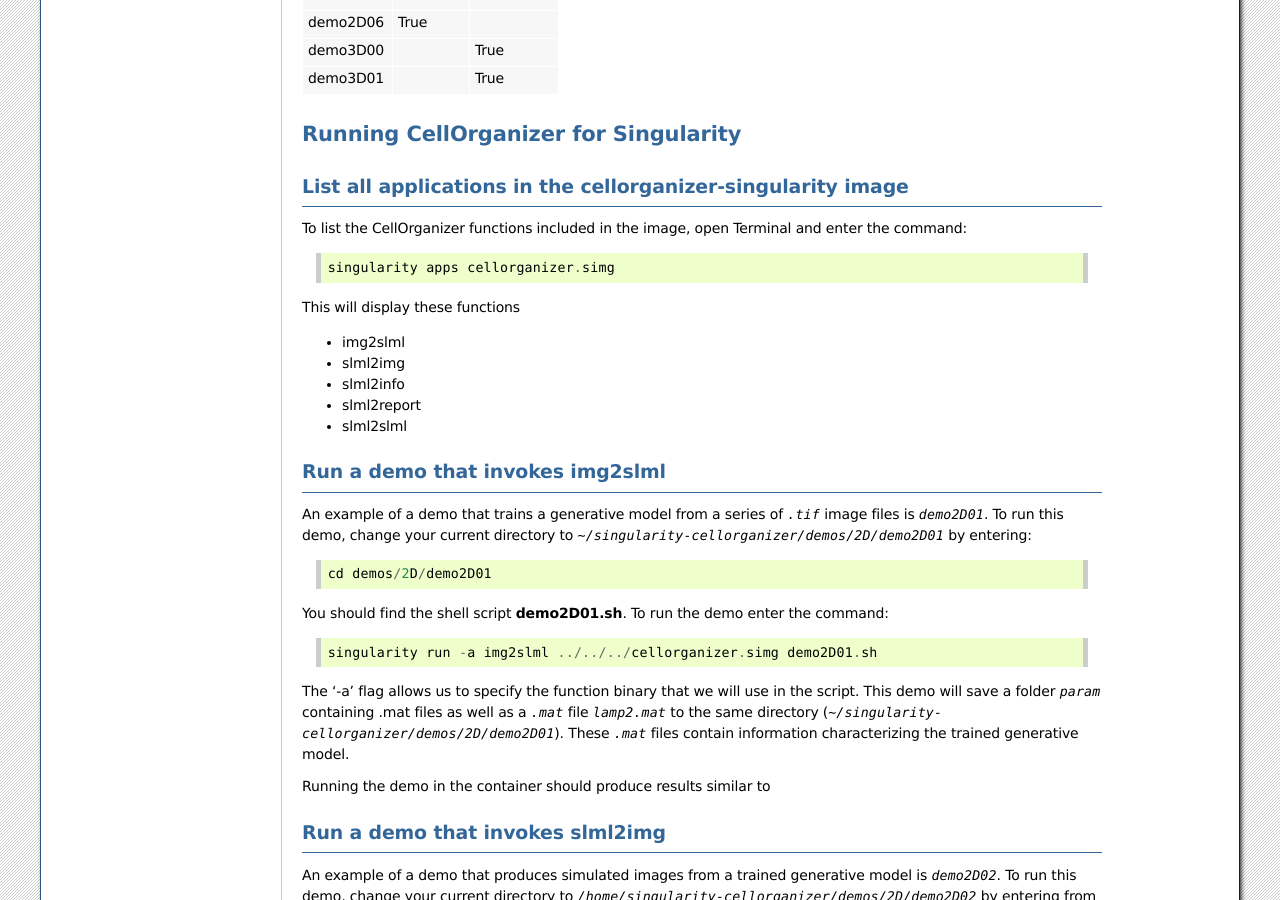
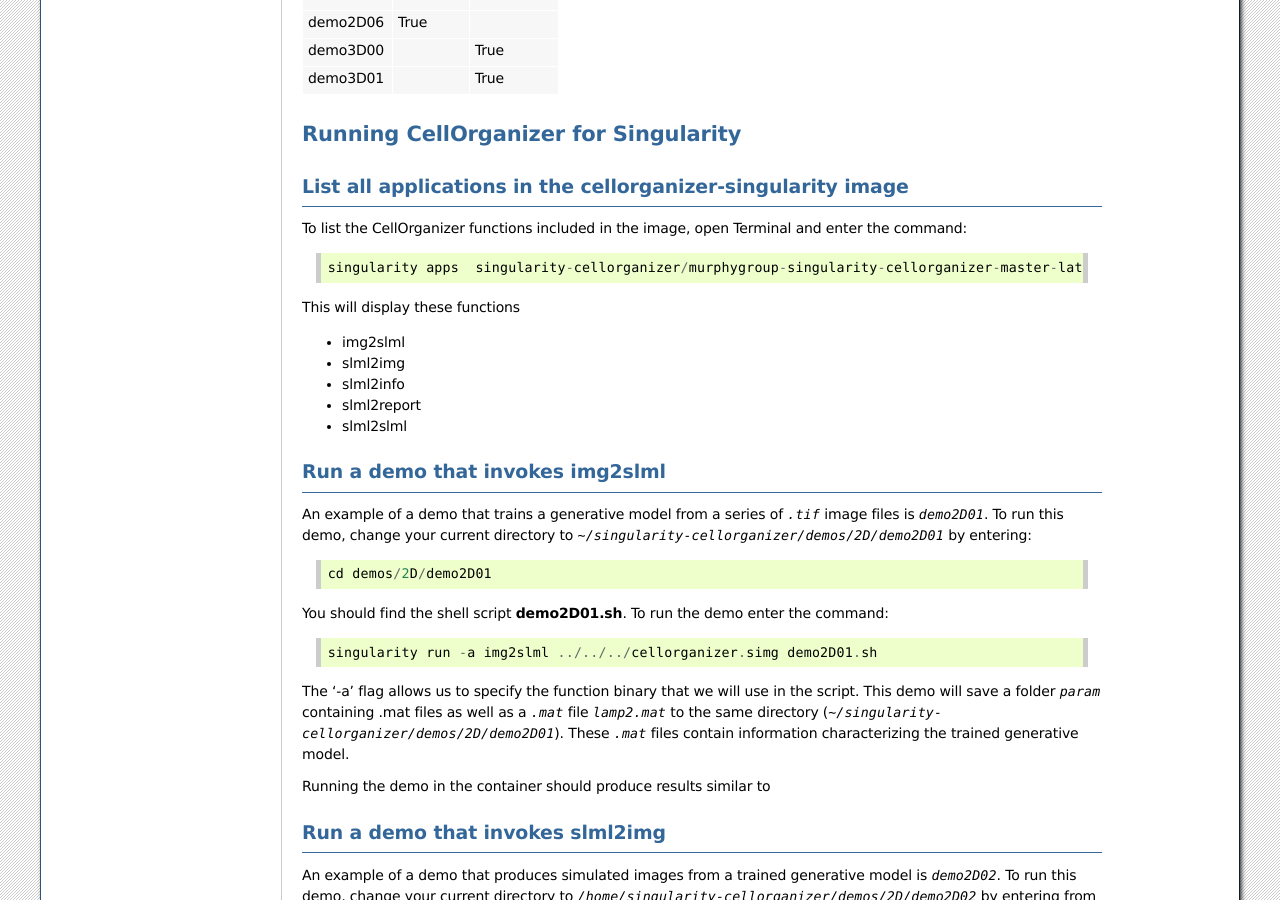
Before and after one commit to murphygroup/cellorganizer-documentation_old, a Sphinx documentation site: the page built from source/chapters/singularity/index.rst, in a window 1280 px wide and 900 px high, scrolled down 1720 px. Built offline with Sphinx 7.4.7, drawn with Linux system fonts in a browser that asks for light colours.

Commit message:
Update index.rst

```diff
--- a/source/chapters/singularity/index.rst
+++ b/source/chapters/singularity/index.rst
@@ -94,7 +94,8 @@
 ---------------------------------------------------
 To list the CellOrganizer functions included in the image, open Terminal and enter the command::
 
-	singularity apps cellorganizer.simg
+	singularity apps  singularity-cellorganizer/murphygroup-singularity-cellorganizer-master-latest.simg
+
 
 This will display these functions
 
```
